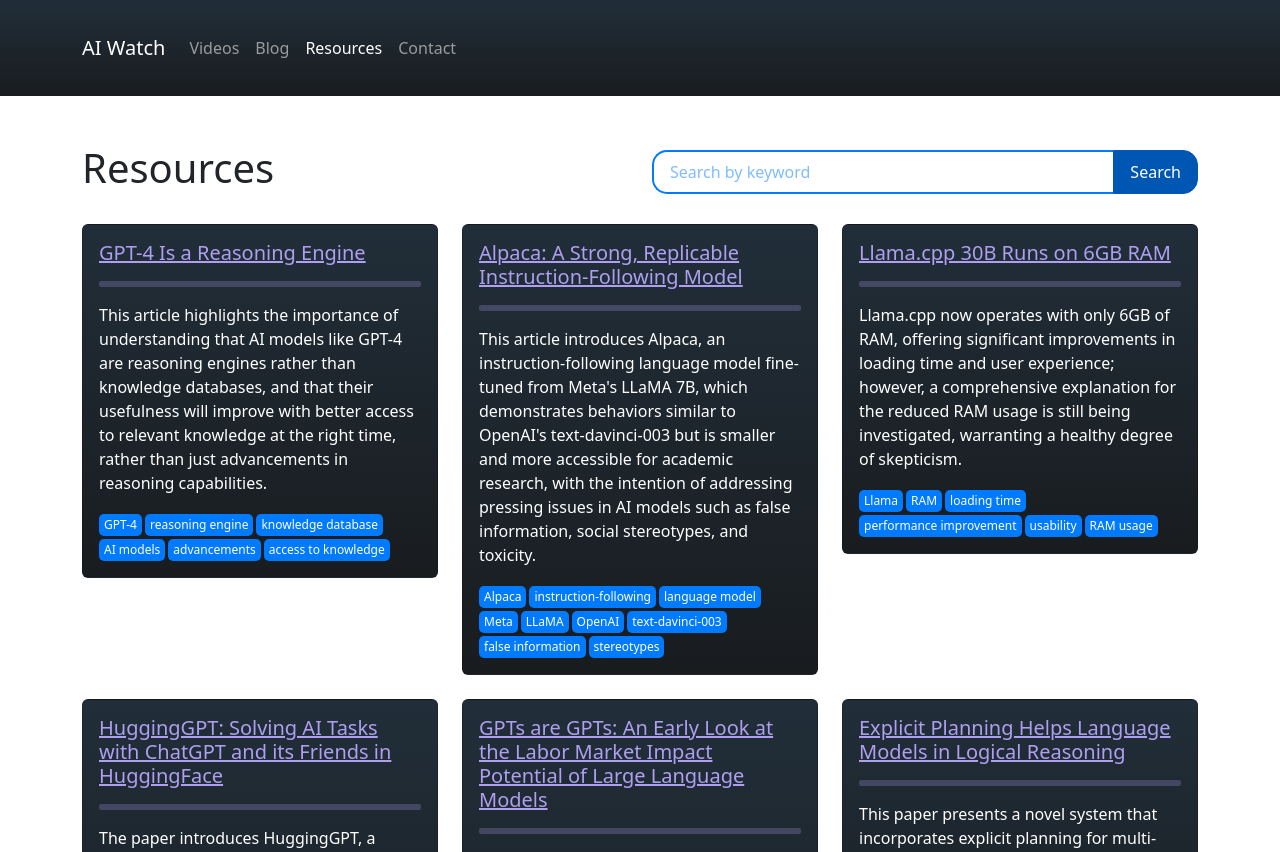
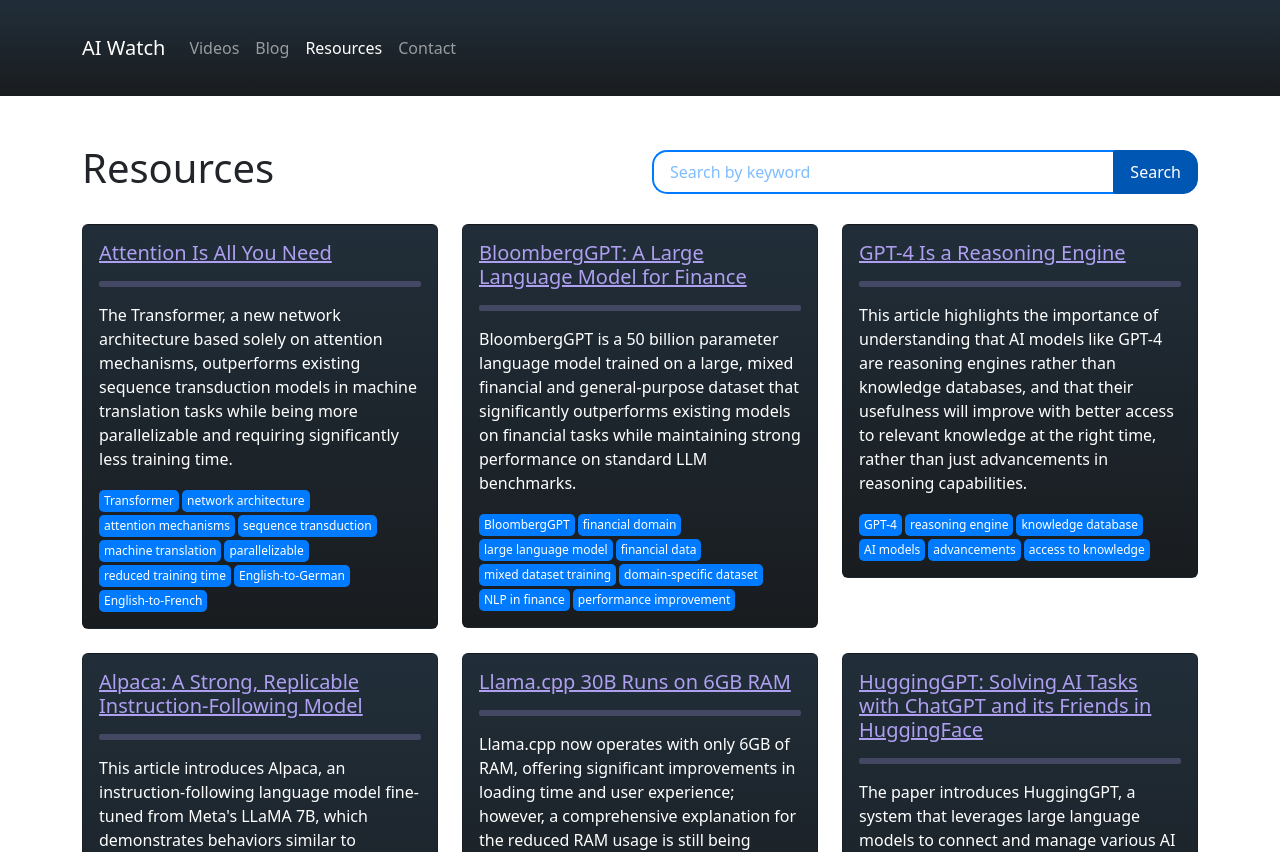
Before and after one commit to dstock3/aiwatch, a React (Create React App) app: page /resources in a window 1280 px wide. Shown: the top 852 px of the page. Built offline with nearby package versions, Linux system fonts and the light colour scheme.

Commit message:
added new resources

```diff
--- a/src/components/pages/Resources.js
+++ b/src/components/pages/Resources.js
@@ -5,6 +5,18 @@
 
 const Resources = () => {
   const resources = [
+    {
+      title: 'Attention Is All You Need',
+      description: 'The Transformer, a new network architecture based solely on attention mechanisms, outperforms existing sequence transduction models in machine translation tasks while being more parallelizable and requiring significantly less training time.',
+      url: 'https://arxiv.org/pdf/1706.03762.pdf',
+      keywords: ['Transformer', 'network architecture', 'attention mechanisms', 'sequence transduction', 'machine translation', 'parallelizable', 'reduced training time', 'English-to-German', 'English-to-French']
+    },
+    {
+      title: 'BloombergGPT: A Large Language Model for Finance',
+      description: 'BloombergGPT is a 50 billion parameter language model trained on a large, mixed financial and general-purpose dataset that significantly outperforms existing models on financial tasks while maintaining strong performance on standard LLM benchmarks.',
+      url: 'https://arxiv.org/pdf/2303.17564.pdf',
+      keywords: ['BloombergGPT', 'financial domain', 'large language model', 'financial data', 'mixed dataset training', 'domain-specific dataset', 'NLP in finance', 'performance improvement']
+    },
     {
       title: 'GPT-4 Is a Reasoning Engine',
       description: 'This article highlights the importance of understanding that AI models like GPT-4 are reasoning engines rather than knowledge databases, and that their usefulness will improve with better access to relevant knowledge at the right time, rather than just advancements in reasoning capabilities.',
```
